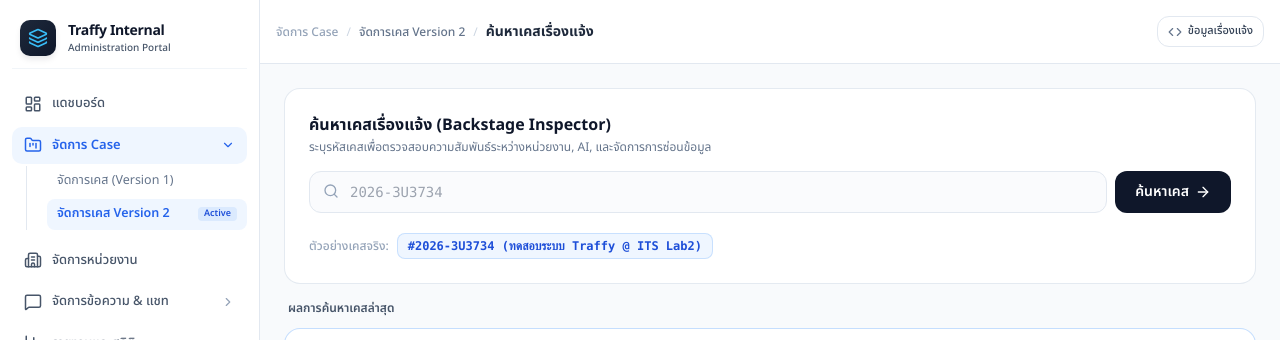
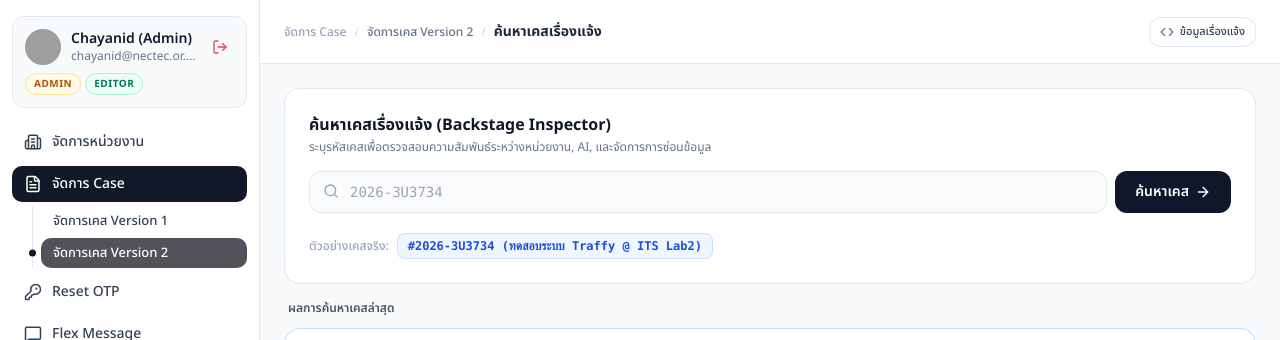
Before and after one commit to porcyn/internal-website-preview, a plain HTML site: page cases-v2.html in a window 1280 px wide. Shown: the top 340 px of the page. Drawn offline with nearby package versions, Linux system fonts and the light colour scheme; grey boxes are pictures that could not be loaded.

Commit message:
style: make Version 2 sidebar identical to Version 1 with UserCard and exact menu

```diff
--- a/cases-v2.html
+++ b/cases-v2.html
@@ -46,7 +46,7 @@
       background: #94a3b8;
     }
 
-    /* REAL PROJECT SIDEBAR STYLES */
+    /* REAL PROJECT SIDEBAR STYLES (internal-website) */
     .real-sidebar {
       width: var(--sidebar-width);
       height: 100vh;
@@ -58,32 +58,13 @@
       padding: 16px 12px;
       overflow-y: auto;
       flex-shrink: 0;
-      transition: transform 0.25s ease-in-out;
-    }
-    .real-brand {
-      display: flex;
-      align-items: center;
-      gap: 12px;
-      padding: 4px 8px 12px 8px;
-      border-bottom: 1px solid #f1f5f9;
-    }
-    .real-brand-logo {
-      width: 36px;
-      height: 36px;
-      border-radius: 10px;
-      background: linear-gradient(135deg, #1e293b, #0f172a);
-      display: flex;
-      align-items: center;
-      justify-content: center;
-      color: #38bdf8;
-      box-shadow: 0 4px 6px -1px rgba(15, 23, 42, 0.1);
-      flex-shrink: 0;
-    }
-    .real-nav {
-      display: flex;
-      flex-direction: column;
-      gap: 4px;
-      flex: 1;
+      transition: transform 0.25s cubic-bezier(0.16, 1, 0.3, 1);
+    }
+    .real-user-card {
+      padding: 12px;
+      border: 1px solid #e2e8f0;
+      border-radius: 12px;
+      background: #f8fafc;
     }
     .real-menu-item {
       display: flex;
@@ -91,143 +72,237 @@
       gap: 10px;
       padding: 9px 12px;
       border-radius: 10px;
-      font-size: 13px;
+      color: #334155;
+      font-size: 14px;
       font-weight: 500;
-      color: #475569;
       text-decoration: none;
-      transition: all 0.15s ease;
+      transition: background 0.15s, color 0.15s;
       cursor: pointer;
     }
     .real-menu-item:hover {
-      background-color: #f1f5f9;
+      background: #f1f5f9;
       color: #0f172a;
     }
-    .real-menu-item.active {
-      background-color: #eff6ff;
-      color: #2563eb;
-      font-weight: 600;
+    .real-menu-active {
+      background: #111827 !important;
+      color: #ffffff !important;
+    }
+    .real-group-header {
+      display: flex;
+      align-items: center;
+      gap: 10px;
+      margin: 0;
+      padding: 9px 12px;
+      border-radius: 10px;
+      color: #334155;
+      font-size: 14px;
+      font-weight: 500;
     }
     .real-children-group {
       display: flex;
       flex-direction: column;
       gap: 2px;
-      padding-left: 20px;
-      margin-left: 14px;
-      border-left: 1.5px solid #e2e8f0;
-      margin-top: 2px;
-      margin-bottom: 4px;
+      margin-left: 20px;
+      padding-left: 8px;
+      border-left: 1px solid #e2e8f0;
     }
     .real-nested-item {
       display: flex;
       align-items: center;
-      gap: 8px;
-      padding: 6px 10px;
-      border-radius: 8px;
-      font-size: 12.5px;
-      color: #64748b;
+      gap: 10px;
+      padding: 7px 12px;
+      font-size: 13px;
+      border-radius: 10px;
+      color: #334155;
       text-decoration: none;
-      transition: all 0.15s ease;
+      transition: background 0.15s, color 0.15s;
+      cursor: pointer;
     }
     .real-nested-item:hover {
-      background-color: #f8fafc;
+      background: #f1f5f9;
       color: #0f172a;
     }
-    .real-nested-item.active {
-      background-color: #eff6ff;
-      color: #2563eb;
-      font-weight: 600;
-    }
+    .real-group-active {
+      background: #111827 !important;
+      color: #ffffff !important;
+    }
+    .real-nested-active,
+    .real-nested-active:hover {
+      position: relative;
+      background: #52525b !important;
+      color: #ffffff !important;
+    }
+    .real-nested-active::before {
+      content: "";
+      position: absolute;
+      top: 50%;
+      left: -12px;
+      width: 7px;
+      height: 7px;
+      border-radius: 50%;
+      background: #111827;
+      transform: translateY(-50%);
+    }
+
+    /* REAL PROJECT TOPBAR STYLES */
     .real-topbar {
       height: var(--topbar-height);
       background: #ffffff;
       border-bottom: 1px solid #e2e8f0;
       display: flex;
+      justify-content: space-between;
       align-items: center;
-      justify-content: space-between;
-      padding: 0 16px;
-      position: sticky;
-      top: 0;
-      z-index: 20;
-    }
-    @media (max-width: 768px) {
+      padding: 0 24px;
+      flex-shrink: 0;
+    }
+    .real-topbar-btn {
+      display: flex;
+      align-items: center;
+      gap: 8px;
+      height: 36px;
+      padding: 0 14px;
+      border: 1px solid #e2e8f0;
+      border-radius: 10px;
+      font-size: 13px;
+      font-weight: 500;
+      background: #ffffff;
+      color: #334155;
+      cursor: pointer;
+      text-decoration: none;
+      transition: all 0.15s;
+    }
+    .real-topbar-btn:hover {
+      border-color: #cbd5e1;
+      background: #f8fafc;
+      color: #0f172a;
+    }
+
+    /* Responsive Mobile Drawer */
+    @media (max-width: 767px) {
       .real-sidebar {
         position: fixed;
+        top: 0;
         left: 0;
-        top: 0;
         bottom: 0;
-        z-index: 40;
+        z-index: 50;
+        width: 280px;
+        max-width: 84vw;
+        height: 100vh;
+        box-shadow: 0 20px 25px -5px rgba(0, 0, 0, 0.2), 0 10px 10px -5px rgba(0, 0, 0, 0.04);
         transform: translateX(-100%);
       }
       .real-sidebar.sidebar-open {
-        transform: translateX(0);
-        box-shadow: 0 20px 25px -5px rgba(0, 0, 0, 0.1);
+        transform: translateX(0) !important;
+      }
+      .real-topbar {
+        padding: 0 12px;
+        height: 54px;
       }
     }
   </style>
 </head>
-<body class="min-h-screen flex text-slate-800 bg-[#f8fafc]">
-
-  <!-- Mobile Sidebar Backdrop -->
-  <div id="mobile-sidebar-backdrop" onclick="toggleMobileSidebar()" class="fixed inset-0 bg-slate-900/40 z-30 hidden md:hidden backdrop-blur-xs"></div>
-
-  <!-- SIDEBAR -->
-  <aside class="real-sidebar" id="main-sidebar">
-    <div class="real-brand">
-      <div class="real-brand-logo">
-        <i data-lucide="layers" class="w-5 h-5"></i>
+<body class="flex flex-col md:flex-row h-screen overflow-hidden text-xs">
+
+  <!-- Mobile Drawer Backdrop -->
+  <div id="mobile-sidebar-backdrop" onclick="closeMobileSidebar()" class="fixed inset-0 bg-slate-900/50 backdrop-blur-xs z-40 hidden md:hidden transition-opacity duration-300"></div>
+
+  <!-- =====================================================================
+       1. EXACT REAL PROJECT SIDEBAR (from /Desktop/internal-website)
+       ===================================================================== -->
+  <aside id="main-sidebar" class="real-sidebar select-none">
+
+    <!-- UserCard.jsx structure -->
+    <div class="real-user-card">
+      <div class="flex items-center gap-2.5">
+        <img
+          src="https://images.unsplash.com/photo-1534528741775-53994a69daeb?w=100&auto=format&fit=crop&q=80"
+          alt="Profile"
+          class="w-9 h-9 rounded-full object-cover bg-slate-200 flex-shrink-0"
+        />
+        <div class="flex-1 min-w-0">
+          <p class="m-0 text-sm font-semibold text-slate-900 truncate leading-tight">Chayanid (Admin)</p>
+          <p class="m-0 text-xs text-slate-500 truncate">chayanid@nectec.or.th</p>
+        </div>
+        <!-- Close button on Mobile Drawer -->
+        <button type="button" onclick="closeMobileSidebar()" class="md:hidden w-7 h-7 flex items-center justify-center rounded-lg text-slate-400 hover:text-slate-600 hover:bg-slate-200/60 transition-colors" title="ปิดเมนู">
+          <i data-lucide="x" class="w-4 h-4"></i>
+        </button>
+        <!-- Logout on Desktop -->
+        <button type="button" class="hidden md:flex w-7 h-7 items-center justify-center rounded-lg text-rose-500 hover:bg-rose-50 transition-colors" title="ออกจากระบบ">
+          <i data-lucide="log-out" class="w-4 h-4"></i>
+        </button>
       </div>
-      <div class="flex flex-col min-w-0">
-        <span class="font-bold text-slate-900 text-sm tracking-tight truncate">Traffy Internal</span>
-        <span class="text-[10px] text-slate-600 font-medium">Administration Portal</span>
+
+      <!-- Roles Badges -->
+      <div class="flex flex-wrap gap-1 mt-2">
+        <span class="px-2 py-0.5 rounded-full text-[10px] font-bold tracking-wider uppercase border border-amber-200 bg-amber-50 text-amber-700">
+          ADMIN
+        </span>
+        <span class="px-2 py-0.5 rounded-full text-[10px] font-bold tracking-wider uppercase border border-emerald-200 bg-emerald-50 text-emerald-700">
+          EDITOR
+        </span>
       </div>
     </div>
 
-    <nav class="real-nav">
-      <a href="./dashboard.html" class="real-menu-item">
-        <i data-lucide="layout-dashboard" class="w-[18px] h-[18px] flex-shrink-0"></i>
-        <span class="flex-1 truncate">แดชบอร์ด</span>
+    <!-- Navigation (Exact items from menu.js) -->
+    <nav class="flex flex-col gap-0.5">
+      <!-- 1. จัดการหน่วยงาน -->
+      <a href="./organizations.html" class="real-menu-item ">
+        <i data-lucide="building-2" class="w-[18px] h-[18px] flex-shrink-0"></i>
+        <span class="flex-1 truncate">จัดการหน่วยงาน</span>
       </a>
 
-      <div>
-        <div class="real-menu-item active">
-          <i data-lucide="folder-kanban" class="w-[18px] h-[18px] flex-shrink-0 text-blue-600"></i>
+      <!-- 2. จัดการ Case (Group with Children: จัดการเคส Version 1 & Version 2) -->
+      <div class="flex flex-col gap-1 mt-1">
+        <div class="real-group-header real-group-active">
+          <i data-lucide="file-text" class="w-[18px] h-[18px] flex-shrink-0"></i>
           <span class="flex-1 truncate">จัดการ Case</span>
-          <i data-lucide="chevron-down" class="w-3.5 h-3.5 text-blue-600"></i>
         </div>
         <div class="real-children-group">
-          <a href="./cases.html" class="real-nested-item">
-            <span class="flex-1 truncate">จัดการเคส (Version 1)</span>
+          <a href="./cases.html" class="real-nested-item font-medium">
+            <span class="flex-1 truncate">จัดการเคส Version 1</span>
           </a>
-          <a href="./cases-v2.html" class="real-nested-item active">
+          <a href="./cases-v2.html" class="real-nested-item real-nested-active font-medium">
             <span class="flex-1 truncate">จัดการเคส Version 2</span>
-            <span class="text-[9px] bg-blue-100 text-blue-700 px-1.5 py-0.2 rounded font-semibold">Active</span>
           </a>
         </div>
       </div>
 
-      <a href="./organizations.html" class="real-menu-item mt-1">
-        <i data-lucide="building-2" class="w-[18px] h-[18px] flex-shrink-0"></i>
-        <span class="flex-1 truncate">จัดการหน่วยงาน</span>
+      <!-- 3. Reset OTP -->
+      <a href="./reset-otp.html" class="real-menu-item mt-1 ">
+        <i data-lucide="key-round" class="w-[18px] h-[18px] flex-shrink-0"></i>
+        <span class="flex-1 truncate">Reset OTP</span>
       </a>
 
-      <div>
-        <div class="real-menu-item">
-          <i data-lucide="message-square" class="w-[18px] h-[18px] flex-shrink-0"></i>
-          <span class="flex-1 truncate">จัดการข้อความ & แชท</span>
-          <i data-lucide="chevron-right" class="w-3.5 h-3.5 text-slate-400"></i>
+      <!-- 4. Flex Message -->
+      <a href="./flex-message.html" class="real-menu-item mt-1 ">
+        <i data-lucide="message-square" class="w-[18px] h-[18px] flex-shrink-0"></i>
+        <span class="flex-1 truncate">Flex Message</span>
+      </a>
+
+      <!-- 5. รายงานและสถิติ (Group with Children: สถิติ Rich Menu) -->
+      <div class="flex flex-col gap-1 mt-1">
+        <div class="real-group-header">
+          <i data-lucide="chart-column" class="w-[18px] h-[18px] flex-shrink-0"></i>
+          <span class="flex-1 truncate">รายงานและสถิติ</span>
+        </div>
+        <div class="real-children-group">
+          <a href="./richmenu-stats.html" class="real-nested-item ">
+            <span class="flex-1 truncate">สถิติ Rich Menu</span>
+          </a>
         </div>
       </div>
 
-      <div>
-        <div class="real-menu-item">
-          <i data-lucide="bar-chart-3" class="w-[18px] h-[18px] flex-shrink-0"></i>
-          <span class="flex-1 truncate">รายงานและสถิติ</span>
-        </div>
-      </div>
-
-      <a href="./users.html" class="real-menu-item mt-1">
+      <!-- 6. จัดการผู้ใช้ -->
+      <a href="./users.html" class="real-menu-item mt-1 ">
         <i data-lucide="users" class="w-[18px] h-[18px] flex-shrink-0"></i>
         <span class="flex-1 truncate">จัดการผู้ใช้</span>
+      </a>
+
+      <!-- 7. FAQ -->
+      <a href="./faq.html" class="real-menu-item mt-1 ">
+        <i data-lucide="circle-help" class="w-[18px] h-[18px] flex-shrink-0"></i>
+        <span class="flex-1 truncate">FAQ</span>
       </a>
     </nav>
   </aside>
@@ -1616,9 +1691,21 @@
     function toggleMobileSidebar() {
       const sidebar = document.getElementById('main-sidebar');
       const backdrop = document.getElementById('mobile-sidebar-backdrop');
-      if (!sidebar) return;
-      sidebar.classList.toggle('sidebar-open');
-      backdrop?.classList.toggle('hidden');
+      if (!sidebar || !backdrop) return;
+      const isOpen = sidebar.classList.contains('sidebar-open');
+      if (isOpen) {
+        closeMobileSidebar();
+      } else {
+        sidebar.classList.add('sidebar-open');
+        backdrop.classList.remove('hidden');
+      }
+    }
+
+    function closeMobileSidebar() {
+      const sidebar = document.getElementById('main-sidebar');
+      const backdrop = document.getElementById('mobile-sidebar-backdrop');
+      if (sidebar) sidebar.classList.remove('sidebar-open');
+      if (backdrop) backdrop.classList.add('hidden');
     }
 
     function switchView(viewName) {
```
